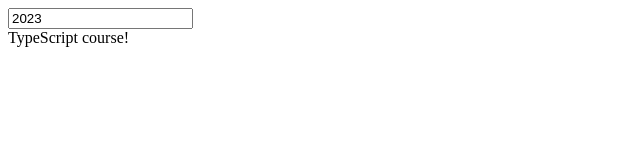
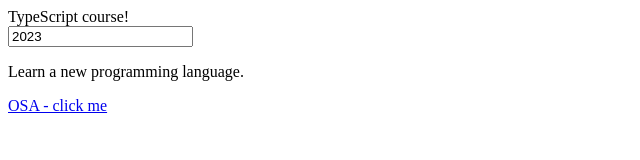
Before and after one commit to SKindij/udemy-TypeScript-course, a website: page index.html in a window 1280 px wide. Shown: the whole page, without its empty margins (0-640 px from the left). Drawn offline with Linux system fonts and the light colour scheme.

Commit message:
docs: make changes to documentation file

```diff
--- a/index.html
+++ b/index.html
@@ -8,14 +8,21 @@
   </head>
   <body>
     <div id="root">
+
+
+      <div class="boxTS">TypeScript course!</div>
       <input type="number" value="2023">
-      <div class="box">TypeScript course!</div>
+
+      <p class="paragraph">Learn a new programming language.</p>
+
+      <a href="osatechno.com">OSA - click me</a>
 
 
     </div>
+    <!-- Assume index.js is the compiled output of index.ts -->
+    <script src="index.js"></script>
     <!--
       <script type="module" src="/training/type-Assertion.js"></script>
     -->
-
   </body>
 </html>
```
Also changed, not shown: README.md.
